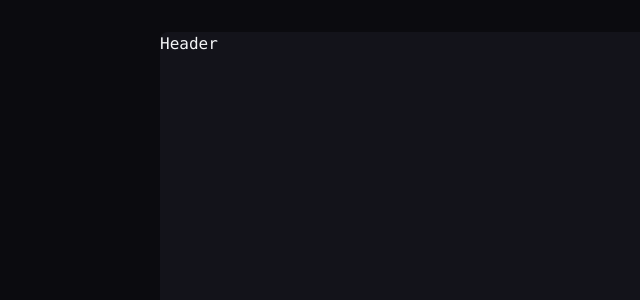
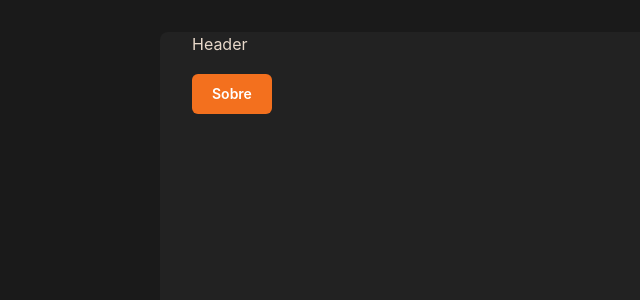
Before and after one commit to Biurifin023/portifolio-dev, a Next.js app: page / in a window 1280 px wide. Shown: the top 300 px of the page, without its empty margins (0-640 px from the left). Built offline with nearby package versions, Linux system fonts and the light colour scheme.

Commit message:
Add utils

```diff
--- a/src/app/components/about.tsx
+++ b/src/app/components/about.tsx
@@ -0,0 +1,9 @@
+import BtnAccent from "../utils/Buttons/Btn-accent";
+
+export default function About() {
+    return (
+        <div>
+            <BtnAccent>Sobre</BtnAccent>
+        </div>
+    )
+}
--- a/src/app/globals.css
+++ b/src/app/globals.css
@@ -1,32 +1,53 @@
-* {
-  box-sizing: border-box;
-  margin: 0;
-  padding: 0;
-}
+@import "tailwindcss";
 
-html {
-  scroll-behavior: smooth;
-}
+@theme {
+  /* Backgrounds */
+  --color-background: #1a1a1a;
+  --color-surface: #222222;
+  --color-card: #272727;
 
-@import "tailwindcss";
-@theme {
-  --color-background: #0b0b0f;
-  --color-foreground: #f3f4f6;
-  --color-muted: #a1a1aa;
-  --color-primary: #f97316;
-  --color-primary-hover: #ea580c;
-  --color-card: #13131a;
-  --color-border: #27272a;
+  /* Text */
+  --color-foreground: #e8d8c9;
+  --color-muted: #b8a898;
+  --color-subtle: #8a7a6e;
+
+  /* Accent — orange CTA */
+  --color-primary: #f3701e;
+  --color-primary-hover: #c75a14;
+
+  /* Tags / badges — steel blue */
+  --color-steel: #4b607f;
+  --color-steel-dim: #3a4f6e;
+
+  /* Borders */
+  --color-border: #333333;
+  --color-border-mid: #444444;
+
+  /* Layout */
   --radius-card: 12px;
   --container-max: 1120px;
 
+  /* Fonts */
   --font-sans: "Inter", "DM Sans", "Geist", system-ui, -apple-system, sans-serif;
   --font-mono: ui-monospace, SFMono-Regular, Menlo, Monaco, Consolas, monospace;
 }
 
-body {
-  background-color: var(--color-background);
-  font-family: var(--font-mono);
-  color: var(--color-foreground);
-  padding: 2rem 10rem 2rem 10rem;
+@layer base {
+  * {
+    box-sizing: border-box;
+    margin: 0;
+  }
+
+  html {
+    scroll-behavior: smooth;
+  }
+
+  body {
+    background-color: var(--color-background);
+    color: var(--color-foreground);
+    font-family: var(--font-sans);
+    line-height: 1.6;
+    -webkit-font-smoothing: antialiased;
+    padding: 2rem 10rem 2rem 10rem;
+  }
 }
--- a/src/app/page.tsx
+++ b/src/app/page.tsx
@@ -1,9 +1,11 @@
 import Header from "@/app/components/header";
+import About from "./components/about";
 
 export default function PageHome() {
   return(
-    <div className="flex flex-col h-screen bg-card rounded-lg p4">
+    <div className="flex flex-col min-h-screen bg-surface rounded-lg px-8 gap-4">
       <Header />
+      <About />
     </div>
   )
 }
--- /dev/null
+++ b/src/app/utils/Buttons/Btn-accent-sm.tsx
@@ -0,0 +1,12 @@
+type BtnAccentSmProps = {
+    children: React.ReactNode,
+    onClick?: () => void
+}
+
+export default function BtnAccentSm({children,onClick}:BtnAccentSmProps) {
+    return (
+        <button className="px-3 py-1.5 bg-primary w-fit text-white text-xs font-semibold hover:bg-primary-hover transition-colors duration-200 cursor-pointer rounded-md">
+            {children}
+        </button>
+    )
+}
--- /dev/null
+++ b/src/app/utils/Buttons/Btn-accent.tsx
@@ -0,0 +1,12 @@
+type BtnAccentProps = {
+    children: React.ReactNode;
+    onClick?: () => void;
+}
+
+export default function BtnAccent({children, onClick}: BtnAccentProps) {
+    return (
+        <button className="px-5 py-2.5 bg-primary w-fit text-white text-sm font-semibold hover:bg-primary-hover transition-colors duration-200 cursor-pointer rounded-md" onClick={onClick}>
+            {children}
+        </button>
+    )
+}
--- /dev/null
+++ b/src/app/utils/Buttons/Btn-default-sm.tsx
@@ -0,0 +1,12 @@
+type BtnDefaultProps = {
+    children:React.ReactNode,
+    onClick?: () => void
+}
+
+export default function BtnDefault({children, onClick}:BtnDefaultProps) {
+    return (
+        <button className="px-3 py-1.5 bg-transparent w-fit text-foreground text-xs border border-border-mid hover:border-muted transition-colors duration-200 cursor-pointer rounded-md">
+            {children}
+        </button>
+    )
+}
--- /dev/null
+++ b/src/app/utils/Buttons/Btn-default.tsx
@@ -0,0 +1,12 @@
+type BtnDefaultProps = {
+    children: React.ReactNode,
+    onClick?: () => void
+}
+
+export default function BtnDefault({children, onClick}: BtnDefaultProps) {
+    return (
+        <button className="px-5 py-2.5 bg-transparent w-fit text-foreground text-sm border border-border-mid hover:border-muted transition-colors duration-200 cursor-pointer rounded-md">
+            {children}
+        </button>
+    )
+}
--- /dev/null
+++ b/src/app/utils/box-info-accent.tsx
@@ -0,0 +1,11 @@
+type  BoxInfoAccentProps = {
+    children: React.ReactNode
+}
+
+export default function BoxInfoAccent({children} : BoxInfoAccentProps) {
+    return (
+        <div className="bg-primary-accent border border-primary w-fit rounded-lg px-3 py-1.5 text-xs text-primary font-bold">
+            {children}
+        </div>
+    )
+}
--- /dev/null
+++ b/src/app/utils/box-info-blue.tsx
@@ -0,0 +1,11 @@
+type BoxInfoAccent = {
+    children: React.ReactNode
+}
+
+export default function BoxInfoAccent({children}: BoxInfoAccent) {
+    return (
+        <div className="bg-steel border border-steel-dim w-fit rounded-lg px-3 py-1.5 text-xs text-foreground font-bold">
+            {children}
+        </div>
+    )
+}
```
Also changed, not shown: src/app/utils/Btn-accent.tsx (deleted).
